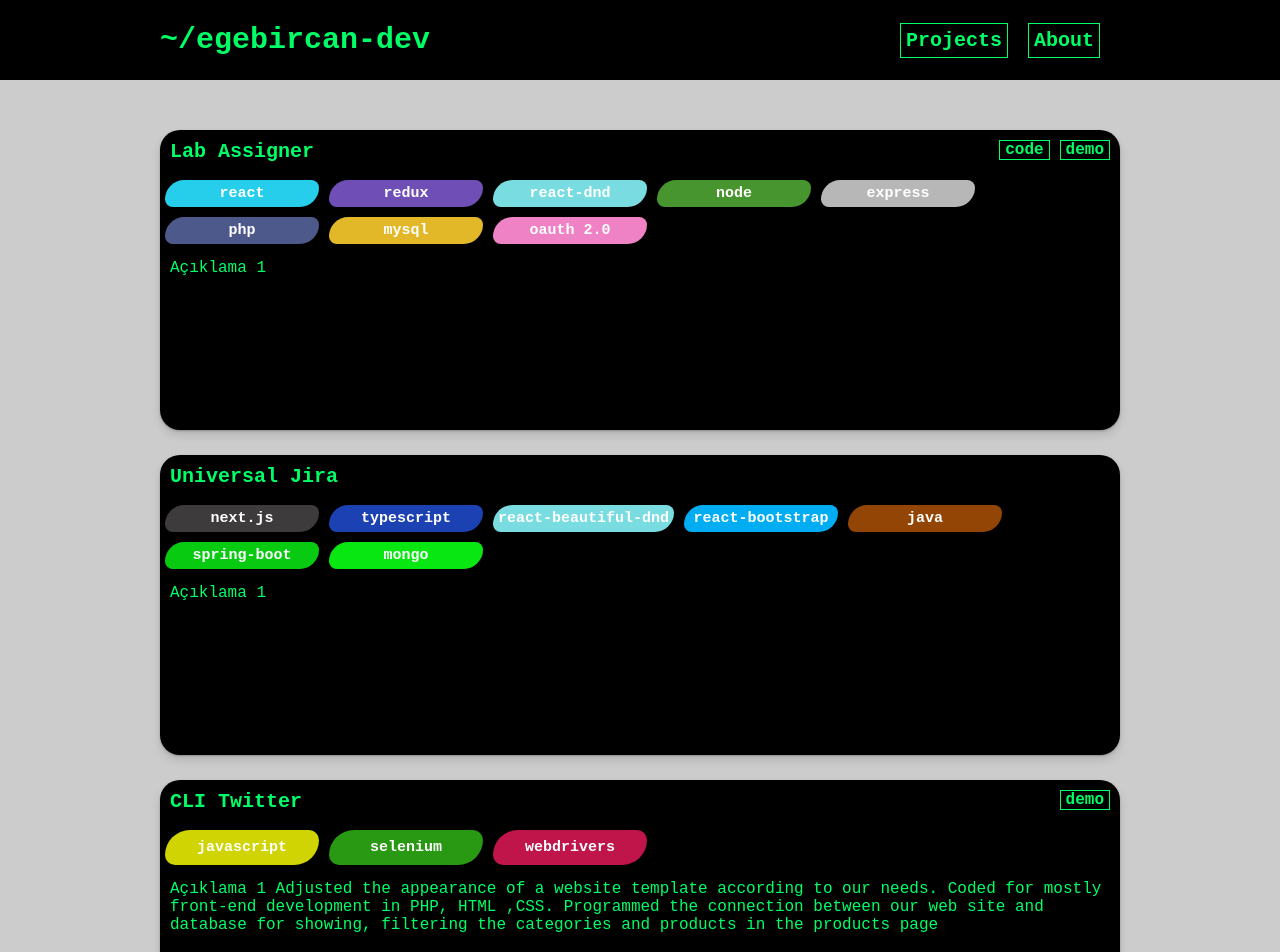
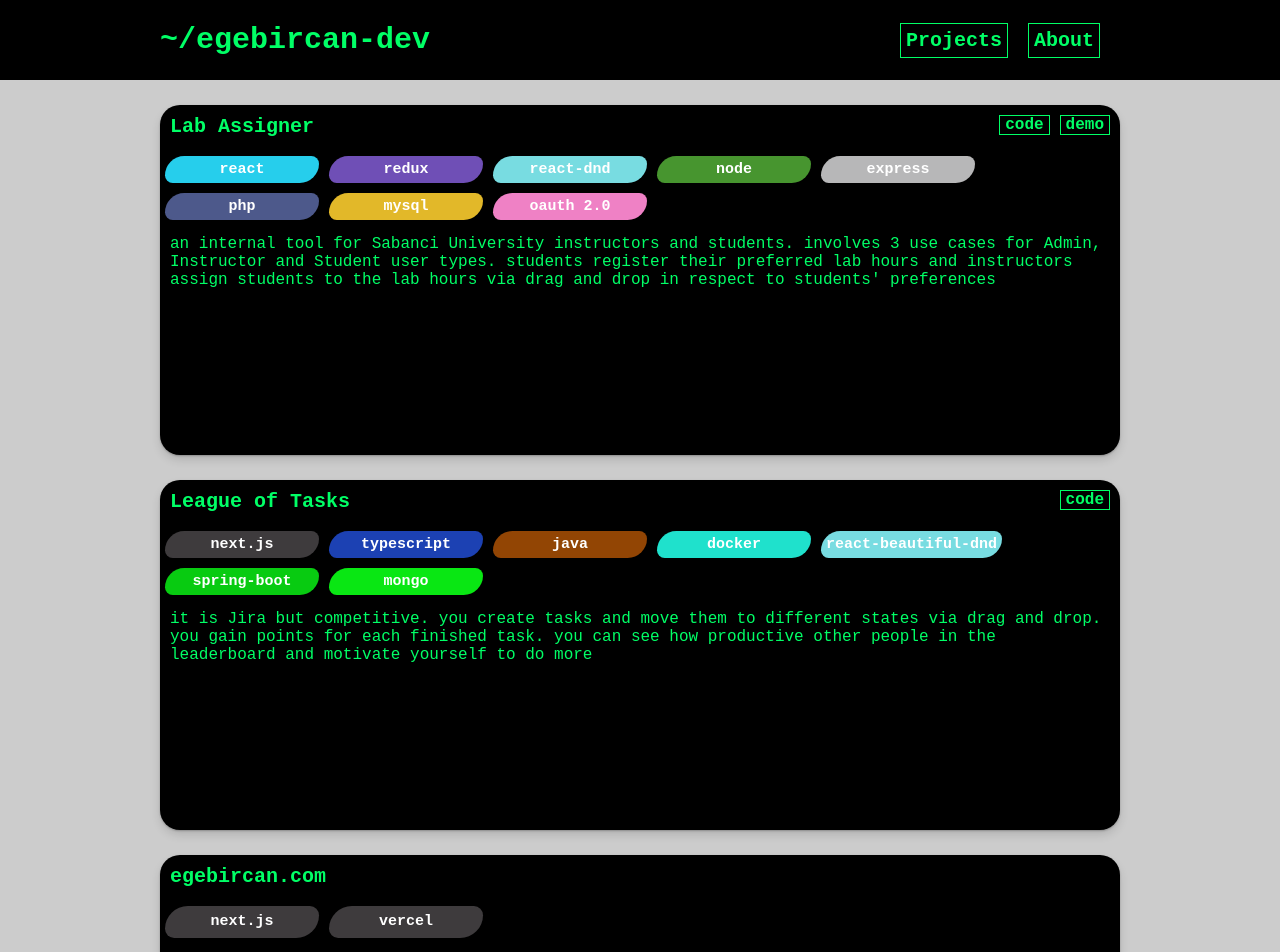
Before and after one commit to egebircan/my-portfolio, a Next.js app: page /projects in a window 1280 px wide. Shown: the top 952 px of the page. Built offline with nearby package versions, Linux system fonts and the light colour scheme.

Commit message:
edited content & polish

```diff
--- a/components/Project/index.module.css
+++ b/components/Project/index.module.css
@@ -1,10 +1,10 @@
 .info {
-  height: 20%;
+  height: 15%;
 }
 
 @media (max-width: 1333px) {
   .info {
-    height: 15%;
+    height: 13%;
   }
 }
 
@@ -42,7 +42,7 @@
   .techstack {
     display: flex;
     flex-wrap: wrap;
-    min-height: 15%;
+    min-height: 12%;
     height: auto;
   }
 }
@@ -57,5 +57,6 @@
 .descriptionDiv {
   margin-top: 10px;
   margin-left: 10px;
+  margin-right: 10px;
   color: #00ff66;
 }
--- a/components/Project/project.js
+++ b/components/Project/project.js
@@ -7,7 +7,7 @@ const renderTechStack = (tags) => {
     <Tag name={tag}/>
   ))
 }
-export default function Project({ name, description, demoLink, codeLink, techStack }) {
+export default function Project({ name, description, demoLink, codeLink, liveLink, techStack }) {
   return (
     <ProjectDiv>
       <div className={styles.info}>
@@ -26,6 +26,13 @@ export default function Project({ name, description, demoLink, codeLink, techSta
               </div>
             </a>
           }
+          {liveLink &&
+            <a href={liveLink} target="_blank" className={styles.btn}>
+              <div>
+                live
+              </div>
+            </a>
+          }
       </div>
       <div className={styles.techstack}>
         {renderTechStack(techStack)}
@@ -37,8 +44,8 @@ export default function Project({ name, description, demoLink, codeLink, techSta
 
 const ProjectDiv = styled.div`
   width: 45%;
-  height: 250px;
-  margin: 25px;
+  height: 290px;
+  margin: 0px 25px 25px 25px;
   background-color: black;
   border-radius: 20px;
   box-shadow: 0 5px 10px rgba(0,0,0,0.12), 0 1px 2px rgba(0,0,0,0.24);
@@ -50,7 +57,7 @@ const ProjectDiv = styled.div`
 
   @media (max-width: 1333px) {
     width: 100%;
-    height: 300px;
+    height: 350px;
     margin: 0px;
     margin-bottom: 25px;
   }
--- a/components/Tag/tag.js
+++ b/components/Tag/tag.js
@@ -1,6 +1,4 @@
 import styled from 'styled-components'
-
-const dd = "#FFFACD"
 
 const tagColors = {
   "javascript": "#D1D403",
@@ -22,8 +20,9 @@ const tagColors = {
   "selenium": "#299812",
   "webdrivers": "#BF154B",
   "docker": "#1FE1CC",
-  "vercel": "##3E3B3D",
-  "netlify": "#1B81BC"
+  "vercel": "#3E3B3D",
+  "netlify": "#1B81BC",
+  "twitter-api": "#00ACF2"
 }
 
 export default function Tag({ name }) {
--- a/content/content.json
+++ b/content/content.json
@@ -2,37 +2,34 @@
   "projects": [
     {
       "name": "Lab Assigner",
-      "description": "Açıklama 1",
-      "videoLink": "https://www.youtube.com/embed/tgbNymZ7vqY",
+      "description": "an internal tool for Sabanci University instructors and students. involves 3 use cases for Admin, Instructor and Student user types. students register their preferred lab hours and instructors assign students to the lab hours via drag and drop in respect to students' preferences",
       "demoLink": "https://www.google.com",
-      "codeLink": "https://www.google.com",
+      "codeLink": "https://github.com/Quadruple/InteractiveAssignmentTool",
       "techStack": ["react", "redux", "react-dnd", "node", "express", "php", "mysql", "oauth 2.0"]
     },
     {
-      "name": "Universal Jira",
-      "description": "Açıklama 1",
-      "videoLink": "https://www.youtube.com/embed/tgbNymZ7vqY",
-      "techStack": ["next.js", "typescript", "react-beautiful-dnd", "react-bootstrap", "java", "spring-boot", "mongo"]
+      "name": "League of Tasks",
+      "description": "it is Jira but competitive. you create tasks and move them to different states via drag and drop. you gain points for each finished task. you can see how productive other people in the leaderboard and motivate yourself to do more",
+      "codeLink": "https://github.com/egebircan/JiraUniversal",
+      "techStack": ["next.js", "typescript", "java", "docker", "react-beautiful-dnd", "spring-boot", "mongo"]
+    },
+    {
+      "name": "egebircan.com",
+      "description": "my portfolio website. i wanted to gather all my work, personal info and contact info together in one place and i wanted to be aesthetic so here we are. i ended up learning a lot about css, responsive design and mobile first approach",
+      "techStack": ["next.js", "vercel"]
     },
     {
       "name": "CLI Twitter",
-      "description": "Açıklama 1 Adjusted the appearance of a website template according to our needs. Coded for mostly front-end development in PHP, HTML ,CSS. Programmed the connection between our web site and database for showing, filtering the categories and products in the products page",
-      "videoLink": "https://www.youtube.com/embed/tgbNymZ7vqY",
+      "description": "a command line tool that lets you tweet without any time spent reading other people's tweets. i think the little 5 min twitter breaks really adds up and i wanted to reduce the damage. i was going to experiment with webdrivers anyway so this whole thing may be considered as an excuse",
+      "codeLink": "https://github.com/egebircan/Commandline-Twitter",
       "demoLink": "https://www.google.com",
       "techStack": ["javascript", "selenium", "webdrivers"]
     },
     {
       "name": "Delete Twitter Likes",
-      "description": "Açıklama 1",
-      "videoLink": "https://www.youtube.com/embed/tgbNymZ7vqY",
-      "techStack": []
-    },
-    {
-      "name": "Portfolio Website",
-      "description": "Açıklama 1",
-      "videoLink": "https://www.youtube.com/embed/tgbNymZ7vqY",
-      "codeLink": "https://www.google.com",
-      "techStack": []
+      "description": "a simple script to delete all of your twitter likes at once. uses twitter-api under the hood so a twitter developer account is a requirement to use it ",
+      "codeLink": "https://github.com/egebircan/BulkDeleteTwLikes",
+      "techStack": ["javascript", "twitter-api"]
     }
   ]
 }
--- a/pages/index.js
+++ b/pages/index.js
@@ -1,6 +1,6 @@
 import Header from "components/Header"
 import styled from 'styled-components'
-import { useContext, useState, useEffect } from "react"
+import { useContext, useEffect } from "react"
 import { StoreContext } from 'store'
 import Link from 'next/link'
 
--- a/pages/projects.js
+++ b/pages/projects.js
@@ -11,6 +11,7 @@ const renderProjects = projects => {
              description={project.description}
              demoLink={project.demoLink}
              codeLink={project.codeLink}
+             liveLink={project.liveLink}
              techStack={project.techStack}
              />
   ))
@@ -41,18 +42,11 @@ const ProjectsLayout = styled.div`
   min-height: 0px;
   align-items: center;
   justify-content: center;
-  margin-top: 50px;
+  margin-top: 25px;
 
   @media (max-width: 800px) {
     width: 95%;
     flex-direction: column;
+    margin-top: 15px;
   }
 `
-
-const PageTitle = styled.div`
-  text-align: center;
-  margin-top: 30px;
-  margin-bottom: 30px;
-  font-size: 60px;
-  font-weight: bold;
-`
```
